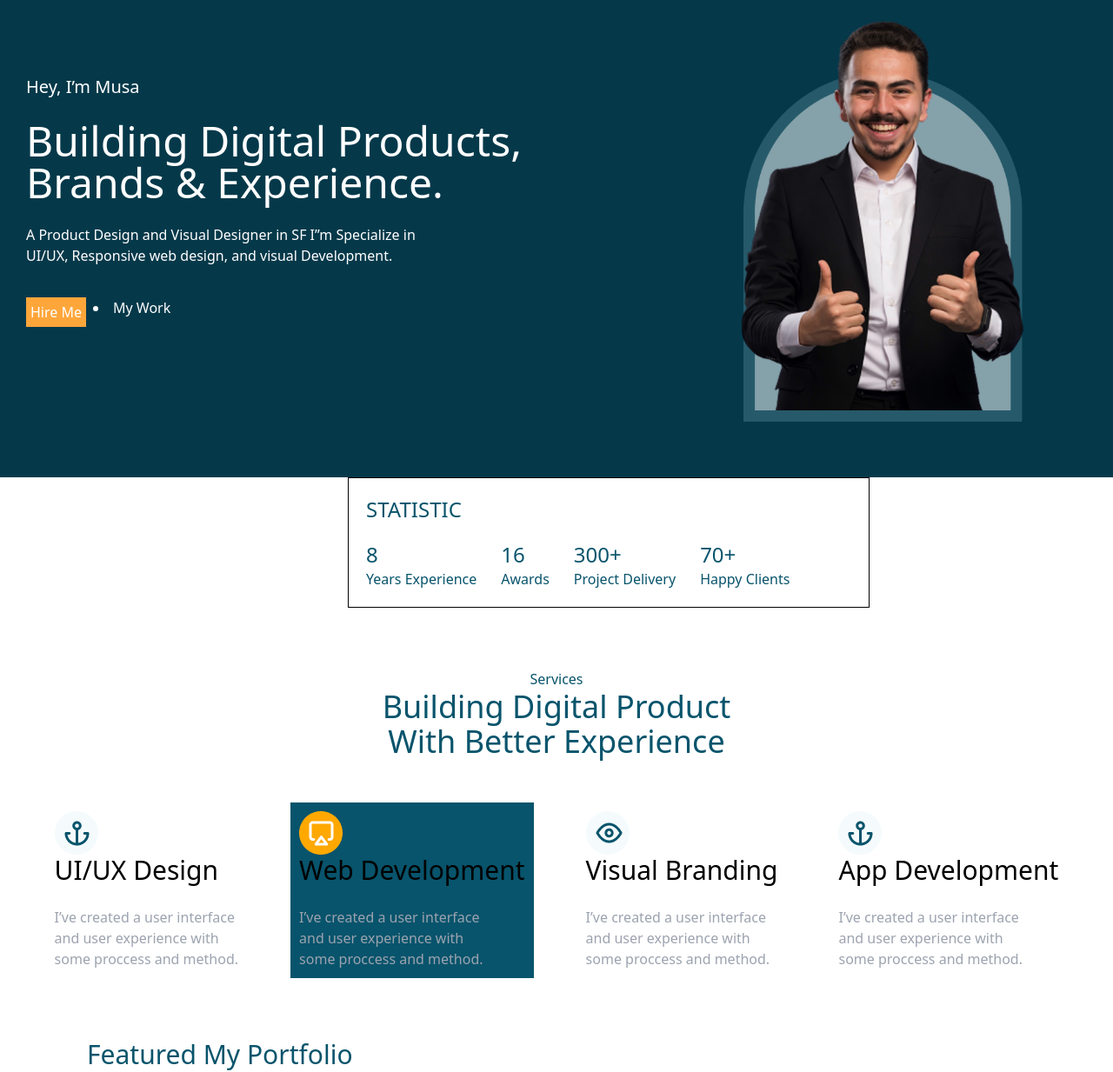
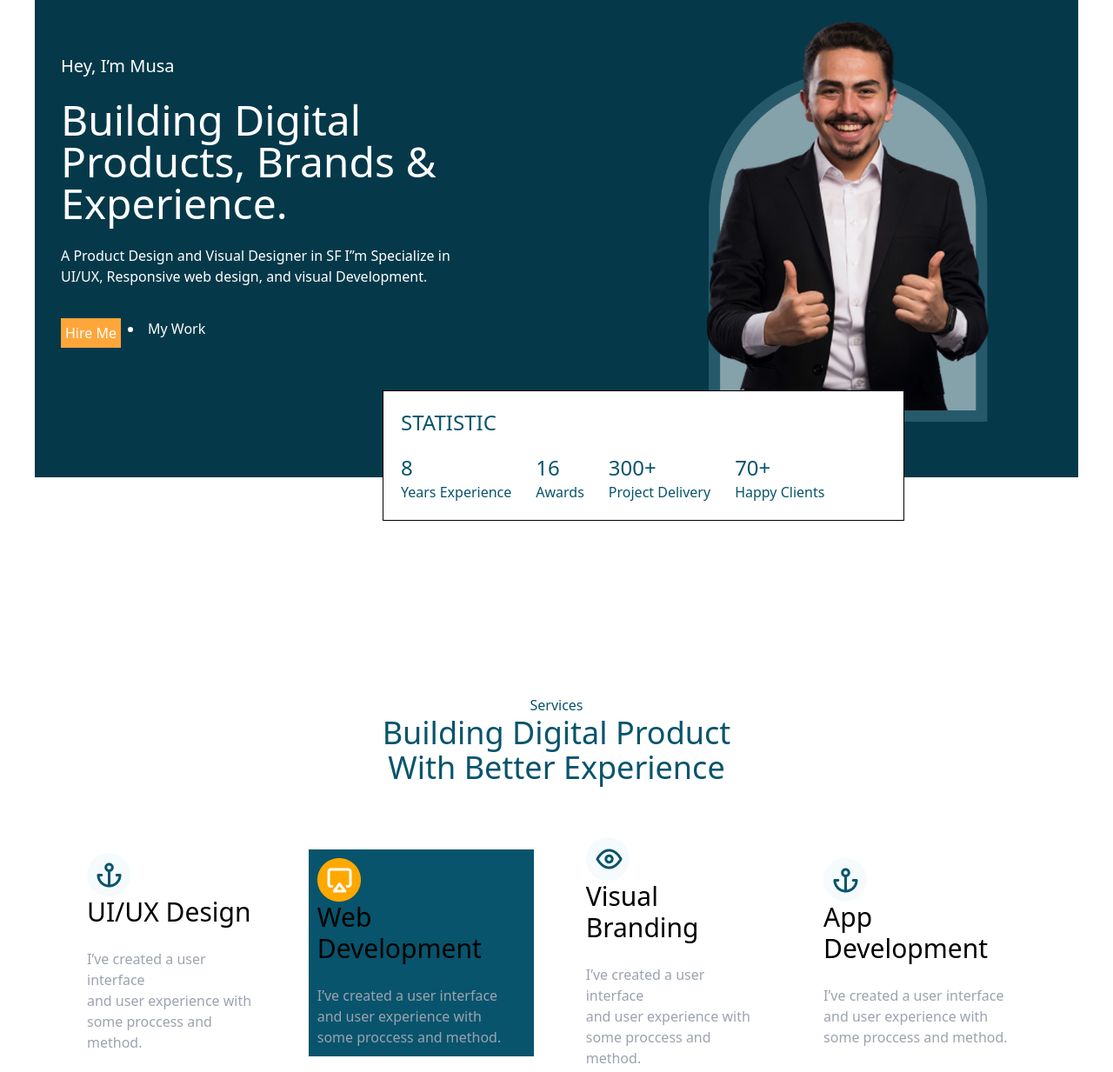
Before and after one commit to nmmm24052-hash/hello, a website: page src/index.html in a window 1280 px wide. Shown: the part 87-1320 px from the top of the page at 87% size. Drawn offline with Linux system fonts and the light colour scheme.

Commit message:
your commit

```diff
--- a/src/index.html
+++ b/src/index.html
@@ -7,7 +7,7 @@
     <link rel="stylesheet" href="output.css">
 </head>
 <body>
-    <header class="bg-[#05394A] w-100% h-100vh text-white mb-70px pb-16">
+    <header class="max-w-[1200px] m-auto bg-[#05394A] w-100% h-100vh text-white mb-70px pb-16">
         <nav class="flex justify-around pt-7">
             <img src="Group 44.png" width="77px" height="37px" alt="">
             <article class=" gap-7 hidden lg:flex">
@@ -34,8 +34,8 @@
     </aside>
     </section>
 </header>
-<main class="mb-70px">
-    <section class=" border-black border-[1px] border-solid flex  w-[300px] lg:w-[600px] lg:h-[150px]  text-[#08546C] bg-white p-[20px] flex-col lg:ml-[400px] ml-[80px] 	position: absolute; bottom-[100px] ">
+<main class="mb-70px max-w-[1200px] m-auto">
+    <section class=" border-black border-[1px] border-solid flex  w-[350px] lg:w-[600px] lg:h-[150px]  text-[#08546C] bg-white p-[20px] flex-col lg:ml-[400px] mb-[50px] relative bottom-[100px]">
         <h1 class="text-2xl mb-5">STATISTIC</h1>
         <aside class="flex gap-7 ">
         <article>
@@ -155,7 +155,7 @@ Every element is geared to create maximum appeal.</p><br>
         </article>
     </section>
 </main>
-<footer class="flex flex-col items-center lg:flex-row lg:justify-around pt-[50px] pb-[50px]">
+<footer class="max-w-[1200px] m-auto flex flex-col items-center lg:flex-row lg:justify-around pt-[50px] pb-[50px]">
     <section>
          <img src="Group 45.png" width="77px" height="37px" class="mb-[20px]" alt="">
         <p>Lorem ipsum dolor sit amet, consectetur <br>adipiscing elit. Lectus mattis nunc <br>aliquam tincidunt est non.</p> <br>
```
Also changed, not shown: src/output.css, 1 other file.
